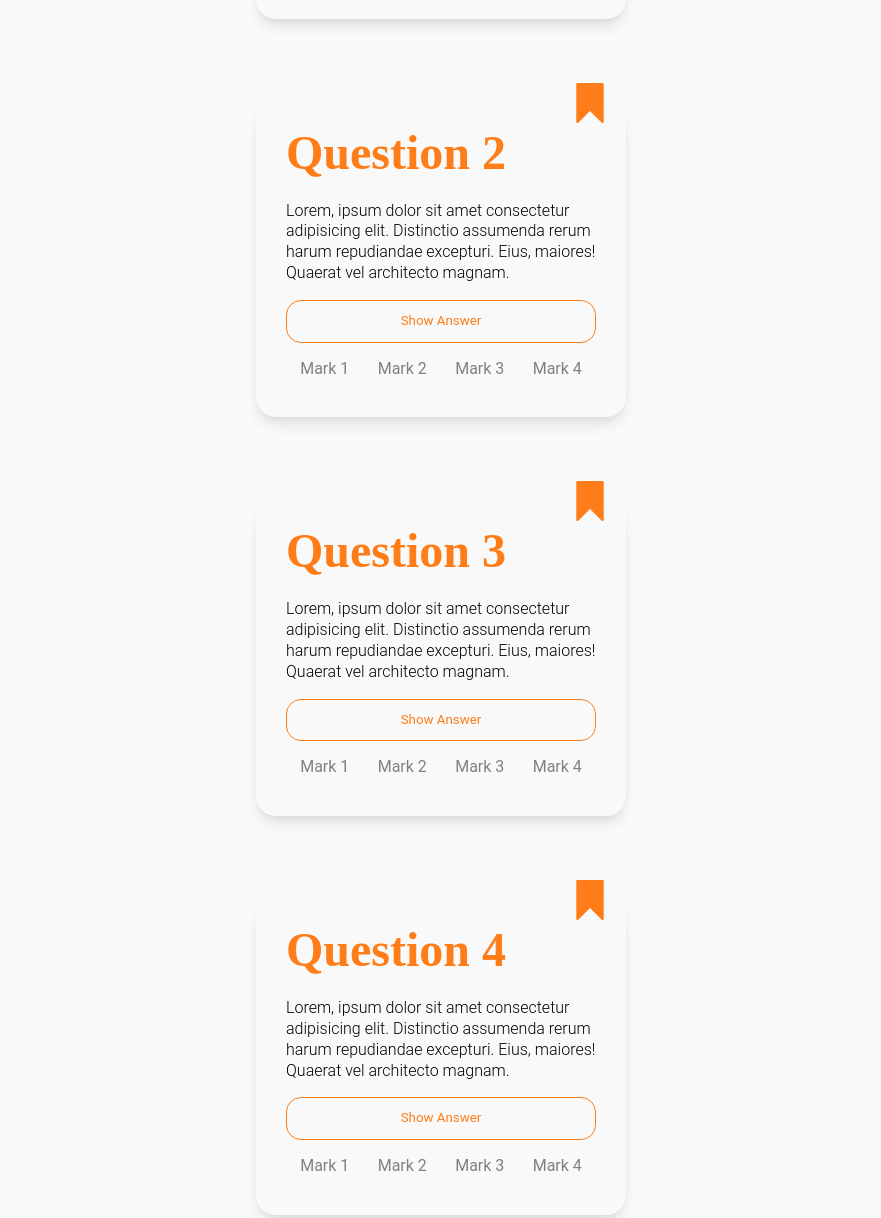
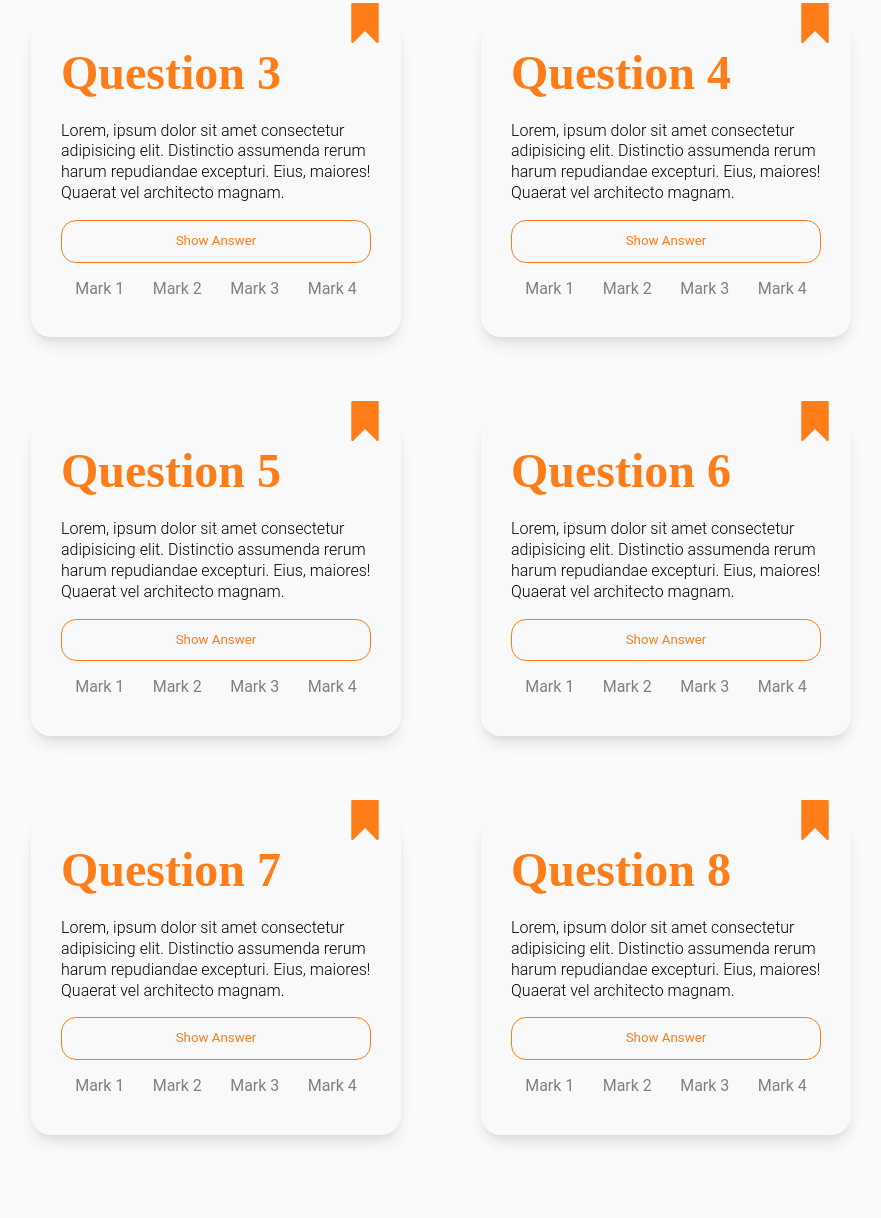
Before and after one commit to calvincorde/quiz-app, a website built with Parcel: page src/index.html in a window 1280 px wide. Shown: the part 1167-2385 px from the top of the page, without its empty margins (199-1080 px from the left). Built offline with nearby package versions, Linux system fonts and the light colour scheme.

Commit message:
Added media-queries for index.html and the.cards

```diff
--- a/src/CSS/cards.css
+++ b/src/CSS/cards.css
@@ -1,4 +1,20 @@
 
+
+.card__container {
+    display: grid;
+    grid-template-columns: 1fr;
+    grid-template-rows: auto;
+    grid-gap: 5rem;
+    margin: 0 2rem;
+}
+
+@media (min-width: 884px) {
+    .card__container {
+        display: grid;
+        grid-template-columns: 1fr 1fr;
+        grid-template-rows: auto;
+    }
+}
 
 
 .card {
@@ -8,7 +24,6 @@
     background-color: rgb(249, 249, 249) ;
     border-radius: 20px;
     padding: 30px;
-    margin: 80px 40px;
     box-shadow: 0 10px 15px -3px rgba(0, 0, 0, 0.1), 0 4px 6px -2px rgba(0, 0, 0, 0.05) ;
     max-width: 370px;
     justify-content: center;
--- a/src/index.html
+++ b/src/index.html
@@ -25,9 +25,7 @@
 
 
 
-        <section>  <!-- Questions -->
-
-
+        <section class="card__container">  <!-- Questions -->
             <section class="card">
                 <h2 class="master__headline">Question 1</h2>
                 <p class="master__text">Lorem, ipsum dolor sit amet consectetur adipisicing elit. Distinctio assumenda rerum harum repudiandae excepturi. Eius, maiores! Quaerat vel architecto magnam.</p>
@@ -45,7 +43,6 @@
                 </svg>
             </section>
 
-
             <section class="card">
                 <h2 class="master__headline">Question 2</h2>
                 <p class="master__text">Lorem, ipsum dolor sit amet consectetur adipisicing elit. Distinctio assumenda rerum harum repudiandae excepturi. Eius, maiores! Quaerat vel architecto magnam.</p>
@@ -62,6 +59,7 @@
                     c5.605-2.322,9.26-7.791,9.26-13.858V15C431.667,6.716,424.952,0,416.667,0z"></path>
                 </svg>
             </section>
+
             <section class="card">
                 <h2 class="master__headline">Question 3</h2>
                 <p class="master__text">Lorem, ipsum dolor sit amet consectetur adipisicing elit. Distinctio assumenda rerum harum repudiandae excepturi. Eius, maiores! Quaerat vel architecto magnam.</p>
@@ -81,6 +79,70 @@
 
             <section class="card">
                 <h2 class="master__headline">Question 4</h2>
+                <p class="master__text">Lorem, ipsum dolor sit amet consectetur adipisicing elit. Distinctio assumenda rerum harum repudiandae excepturi. Eius, maiores! Quaerat vel architecto magnam.</p>
+                <button class="card__button master__text__strong">Show Answer</button>
+                <ul class="card__taglist master__text__strong">
+                    <li>Mark 1</li>
+                    <li>Mark 2</li>
+                    <li>Mark 3</li>
+                    <li>Mark 4</li>
+                </ul>
+                <svg width="40" height="40" viewBox="0 0 512 512" class="bookmark_saved">
+                    <path d="M416.667,0H95.334c-8.284,0-15,6.716-15,15v482c0,6.067,3.655,11.536,9.26,13.858c1.856,0.769,3.805,1.142,5.737,1.142
+                    c3.903,0,7.74-1.523,10.609-4.394l150.063-150.062L406.06,507.606c4.29,4.291,10.741,5.573,16.347,3.252
+                    c5.605-2.322,9.26-7.791,9.26-13.858V15C431.667,6.716,424.952,0,416.667,0z"></path>
+                </svg>
+            </section>
+            <section class="card">
+                <h2 class="master__headline">Question 5</h2>
+                <p class="master__text">Lorem, ipsum dolor sit amet consectetur adipisicing elit. Distinctio assumenda rerum harum repudiandae excepturi. Eius, maiores! Quaerat vel architecto magnam.</p>
+                <button class="card__button master__text__strong">Show Answer</button>
+                <ul class="card__taglist master__text__strong">
+                    <li>Mark 1</li>
+                    <li>Mark 2</li>
+                    <li>Mark 3</li>
+                    <li>Mark 4</li>
+                </ul>
+                <svg width="40" height="40" viewBox="0 0 512 512" class="bookmark_saved">
+                    <path d="M416.667,0H95.334c-8.284,0-15,6.716-15,15v482c0,6.067,3.655,11.536,9.26,13.858c1.856,0.769,3.805,1.142,5.737,1.142
+                    c3.903,0,7.74-1.523,10.609-4.394l150.063-150.062L406.06,507.606c4.29,4.291,10.741,5.573,16.347,3.252
+                    c5.605-2.322,9.26-7.791,9.26-13.858V15C431.667,6.716,424.952,0,416.667,0z"></path>
+                </svg>
+            </section>
+            <section class="card">
+                <h2 class="master__headline">Question 6</h2>
+                <p class="master__text">Lorem, ipsum dolor sit amet consectetur adipisicing elit. Distinctio assumenda rerum harum repudiandae excepturi. Eius, maiores! Quaerat vel architecto magnam.</p>
+                <button class="card__button master__text__strong">Show Answer</button>
+                <ul class="card__taglist master__text__strong">
+                    <li>Mark 1</li>
+                    <li>Mark 2</li>
+                    <li>Mark 3</li>
+                    <li>Mark 4</li>
+                </ul>
+                <svg width="40" height="40" viewBox="0 0 512 512" class="bookmark_saved">
+                    <path d="M416.667,0H95.334c-8.284,0-15,6.716-15,15v482c0,6.067,3.655,11.536,9.26,13.858c1.856,0.769,3.805,1.142,5.737,1.142
+                    c3.903,0,7.74-1.523,10.609-4.394l150.063-150.062L406.06,507.606c4.29,4.291,10.741,5.573,16.347,3.252
+                    c5.605-2.322,9.26-7.791,9.26-13.858V15C431.667,6.716,424.952,0,416.667,0z"></path>
+                </svg>
+            </section>
+            <section class="card">
+                <h2 class="master__headline">Question 7</h2>
+                <p class="master__text">Lorem, ipsum dolor sit amet consectetur adipisicing elit. Distinctio assumenda rerum harum repudiandae excepturi. Eius, maiores! Quaerat vel architecto magnam.</p>
+                <button class="card__button master__text__strong">Show Answer</button>
+                <ul class="card__taglist master__text__strong">
+                    <li>Mark 1</li>
+                    <li>Mark 2</li>
+                    <li>Mark 3</li>
+                    <li>Mark 4</li>
+                </ul>
+                <svg width="40" height="40" viewBox="0 0 512 512" class="bookmark_saved">
+                    <path d="M416.667,0H95.334c-8.284,0-15,6.716-15,15v482c0,6.067,3.655,11.536,9.26,13.858c1.856,0.769,3.805,1.142,5.737,1.142
+                    c3.903,0,7.74-1.523,10.609-4.394l150.063-150.062L406.06,507.606c4.29,4.291,10.741,5.573,16.347,3.252
+                    c5.605-2.322,9.26-7.791,9.26-13.858V15C431.667,6.716,424.952,0,416.667,0z"></path>
+                </svg>
+            </section>
+            <section class="card">
+                <h2 class="master__headline">Question 8</h2>
                 <p class="master__text">Lorem, ipsum dolor sit amet consectetur adipisicing elit. Distinctio assumenda rerum harum repudiandae excepturi. Eius, maiores! Quaerat vel architecto magnam.</p>
                 <button class="card__button master__text__strong">Show Answer</button>
                 <ul class="card__taglist master__text__strong">
```
